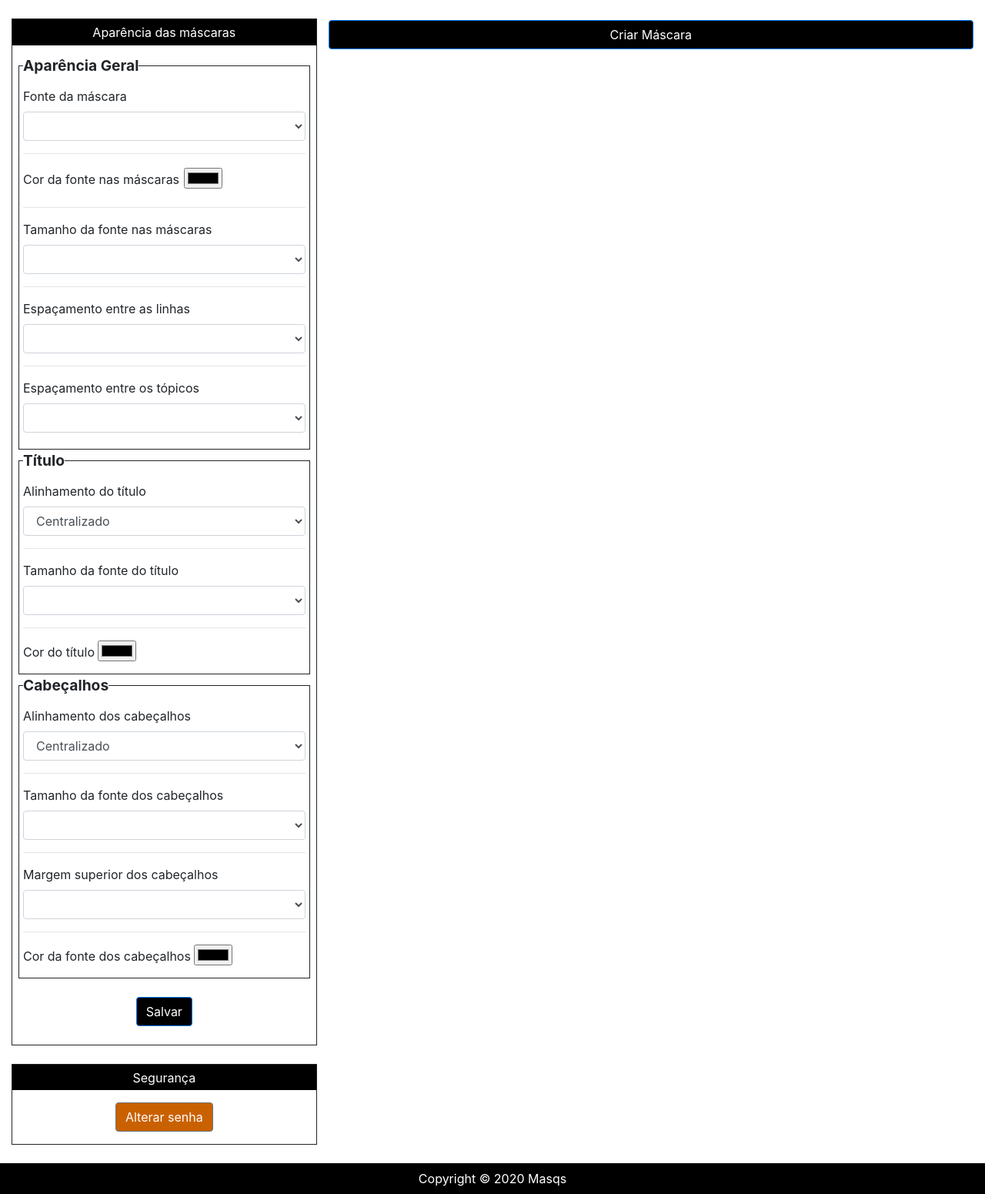
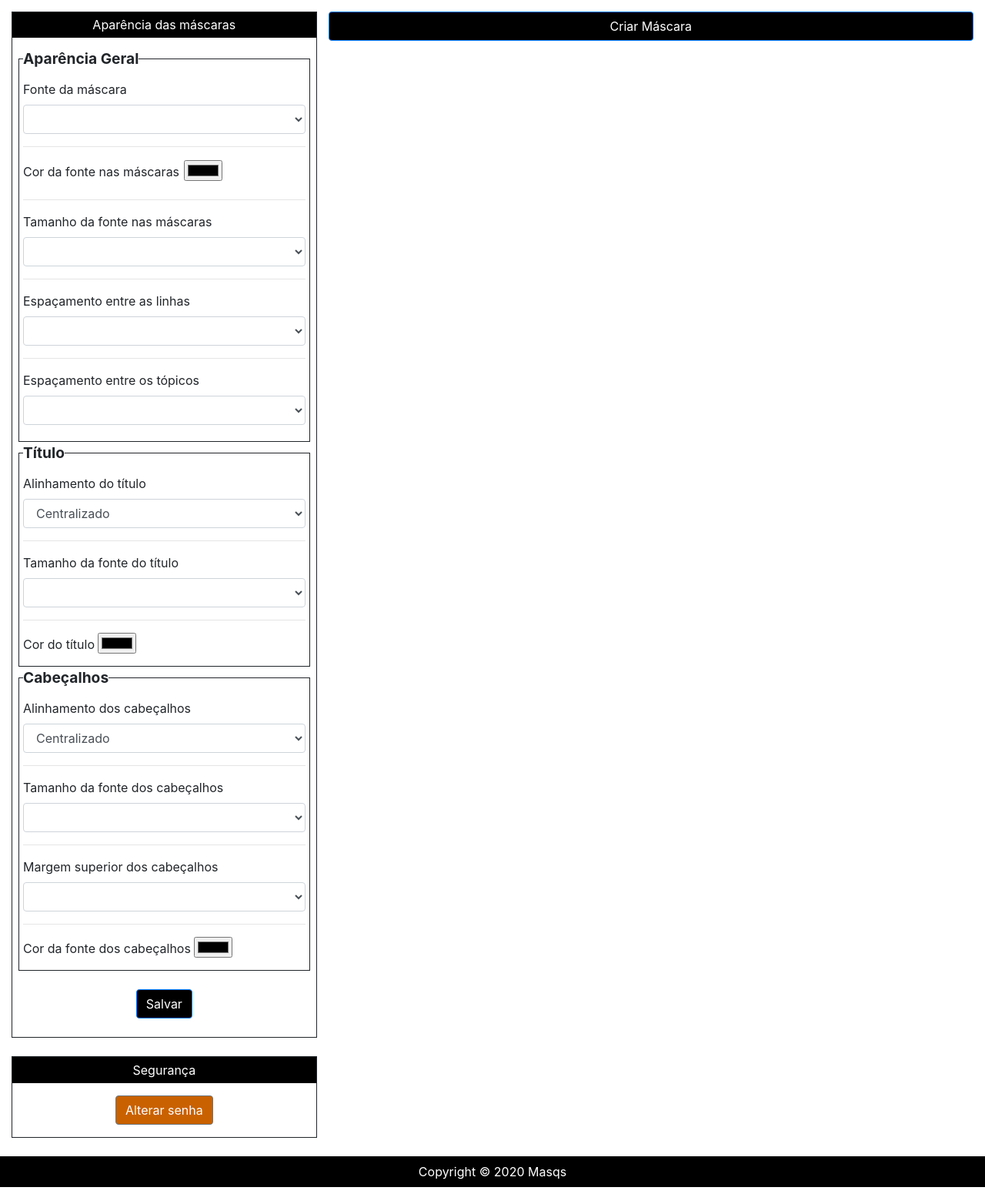
Before and after one commit to netofarthur/laudario, a Django app: template laudario/masks/templates/masks/configuracoes.html in a window 1280 px wide. Shown: the part 172-1723 px from the top of the page at 77% size. Run offline with Django 3.2, Linux system fonts and the light colour scheme; the template is opened without the code that fills it, so the values that code supplies are empty; some libraries are stand-ins or nearby versions.

Commit message:
CSS boxes.

```diff
--- a/laudario/masks/templates/masks/configuracoes.html
+++ b/laudario/masks/templates/masks/configuracoes.html
@@ -23,7 +23,7 @@
 
 </script>
 
-<div id="containermascaras">
+<div id="containermascaras"  style="padding-top: 0px; margin-top: 5px;">
 
 <div class="container-fluid">
 
@@ -39,7 +39,7 @@
     <form id="formulario_configuracoes" action="{% url 'salvar_configuracoes' %}" method="post">
         {% csrf_token %}
 
-        <div style="margin-top: .5rem;" class="box_mascaras" id="aparencia">
+        <div style="margin-top: .6rem;" class="box_mascaras" id="aparencia">
 
         <div style="margin-bottom: .3rem;" class="header_box_mascaras">
         Aparência das máscaras
```
Also changed, not shown: laudario/masks/static/masks/css/mascara.css (line endings or trailing spaces).
